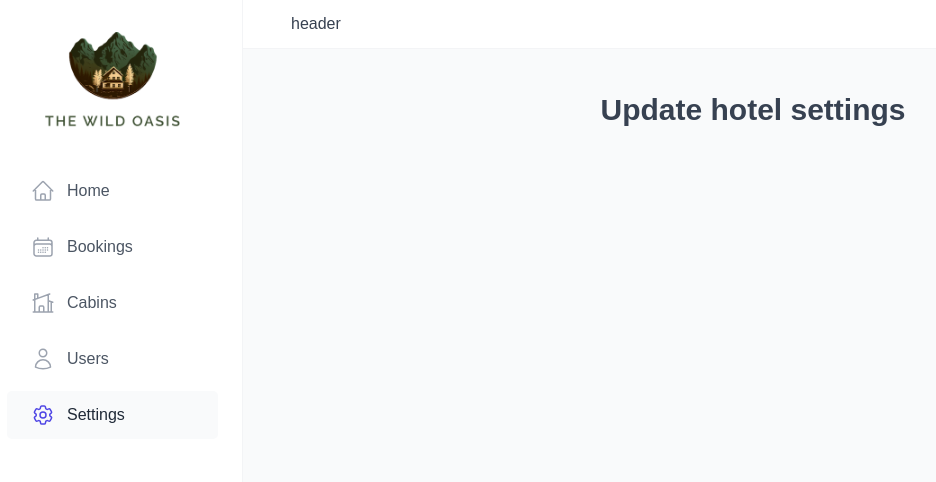
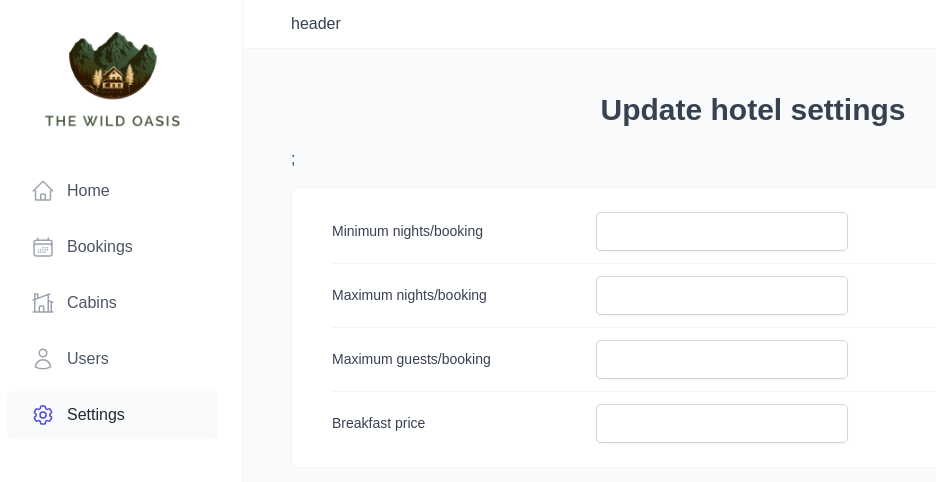
Before and after one commit to kryonic-fluke/WildOasisSPA, a React app: page /settings in a window 1280 px wide. Shown: the top 482 px of the page, without its empty margins (17-953 px from the left). Built offline with nearby package versions, Linux system fonts and the light colour scheme; no server answers; the database is empty; the HTML template or start-up script is replaced by a standard one.

Commit message:
implement settings

```diff
--- a/src/features/settings/UpdateSettingsForm.jsx
+++ b/src/features/settings/UpdateSettingsForm.jsx
@@ -1,21 +1,34 @@
 import Form from '../../ui/Form';
 import FormRow from '../../ui/FormRow';
 import Input from '../../ui/Input';
+import useSettings from './useSettings';
+import Spinner from "../../ui/Spinner"
+import useUpdateSetting from './useEditSettings';
+function UpdateSettingsForm() {
+  const {isUpdating,UpdateSetting} = useUpdateSetting();
+  const {isLoading, settings:{minBooking_Length,maxBooking_Length,maxGuestsPerBooking,breakfastPrice}={}} =useSettings();
 
-function UpdateSettingsForm() {
+  if(isUpdating) return <Spinner/>
+
+  function handleUpdate(e,name){
+    const {value} =e.target;
+    if(!value) return ;
+    UpdateSetting({[name]:value})
+   }
+
   return (
     <Form>
       <FormRow label='Minimum nights/booking'>
-        <Input type='number' id='min-nights' />
+        <Input type='number' id='min-nights' defaultValue={minBooking_Length} onBlur = {(e)=>handleUpdate(e,"minBooking_Length")}/>
       </FormRow>
       <FormRow label='Maximum nights/booking'>
-        <Input type='number' id='max-nights' />
+        <Input type='number' id='max-nights' defaultValue={maxBooking_Length} onBlur = {(e)=>handleUpdate(e,"maxBooking_Length")}/>
       </FormRow>
       <FormRow label='Maximum guests/booking'>
-        <Input type='number' id='max-guests' />
+        <Input type='number' id='max-guests' defaultValue={maxGuestsPerBooking} onBlur = {(e)=>handleUpdate(e,"maxGuestsPerBooking")}/>
       </FormRow>
       <FormRow label='Breakfast price'>
-        <Input type='number' id='breakfast-price' />
+        <Input type='number' id='breakfast-price' defaultValue={breakfastPrice} onBlur = {(e)=>handleUpdate(e,"breakfastPrice")}/>
       </FormRow>
     </Form>
   );
--- /dev/null
+++ b/src/features/settings/useEditSettings.js
@@ -0,0 +1,22 @@
+import { useMutation, useQueryClient } from "@tanstack/react-query";
+import toast from "react-hot-toast";
+import { updateSetting as UpdateSettingApi} from "../../services/apiSettings";
+
+function useUpdateSetting() {
+const queryClient = useQueryClient();
+    const { mutate: UpdateSetting, isLoading: isUpdating } = useMutation({
+        mutationFn: UpdateSettingApi,
+        onSuccess: () => {
+          toast.success("Settings has been successfully edited");
+          queryClient.invalidateQueries({
+            queryKey: ["settings"],
+          });
+
+        },
+
+        onError: (err) => toast.error(err.message),
+      });
+    return {isUpdating,UpdateSetting}
+}
+
+export default useUpdateSetting;
--- /dev/null
+++ b/src/features/settings/useSettings.js
@@ -0,0 +1,14 @@
+import { useQuery } from "@tanstack/react-query";
+import { getSettings } from "../../services/apiSettings";
+
+function useSettings() {
+    const{isLoading, error, data:settings} = useQuery({
+        queryKey:["settings"],
+        queryFn:getSettings,
+    })
+    return (
+        {isLoading,error,settings}
+    )
+}
+
+export default useSettings;
--- a/src/pages/Settings.jsx
+++ b/src/pages/Settings.jsx
@@ -1,7 +1,14 @@
+import UpdateSettingsForm from "../features/settings/UpdateSettingsForm";
 import Heading from "../ui/Heading";
+import Row from "../ui/Row"
+function Settings() {
 
-function Settings() {
-  return <Heading as="h1">Update hotel settings</Heading>;
+  return<Row>
+
+    <Heading as="h1">Update hotel settings</Heading>;
+    <UpdateSettingsForm/>
+  </Row>
+
 }
 
 export default Settings;
```
Also changed, not shown: 1 other file (tests, documents, lock files or other folders).
